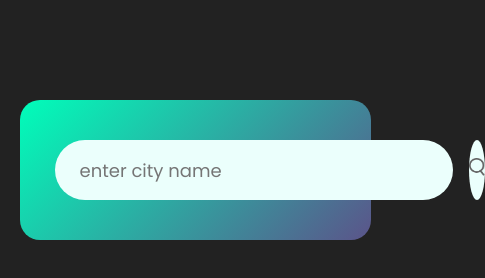
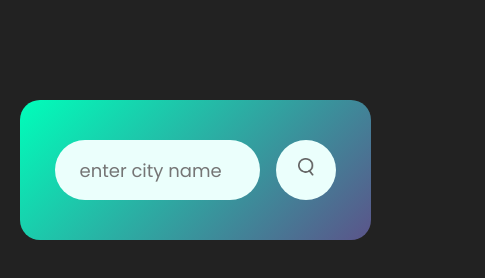
Before and after one commit to Prashant-12-shiy/Weather-app, a plain HTML site: page index.html in a window 390 px wide. Shown: the whole page, 485 px wide, since content can reach past the window. Drawn offline with Linux system fonts and the light colour scheme.

Commit message:
Update style.css

```diff
--- a/style.css
+++ b/style.css
@@ -105,3 +105,9 @@ body {
     margin-top: 10px;
     display: none;
 }
+
+@media (max-width: 450px ) {
+    .search input{
+       width: 60%;
+    }
+}
```
